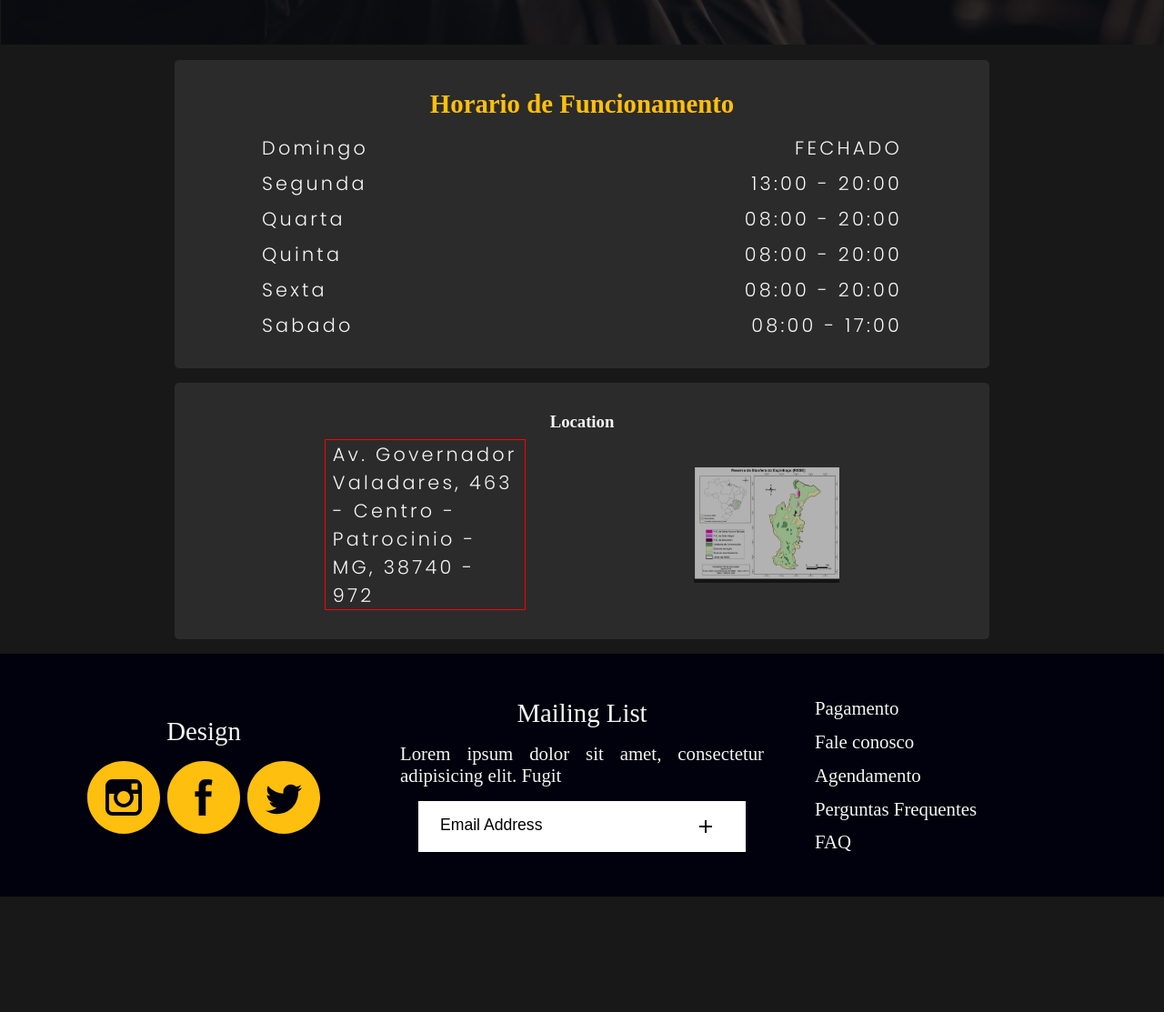
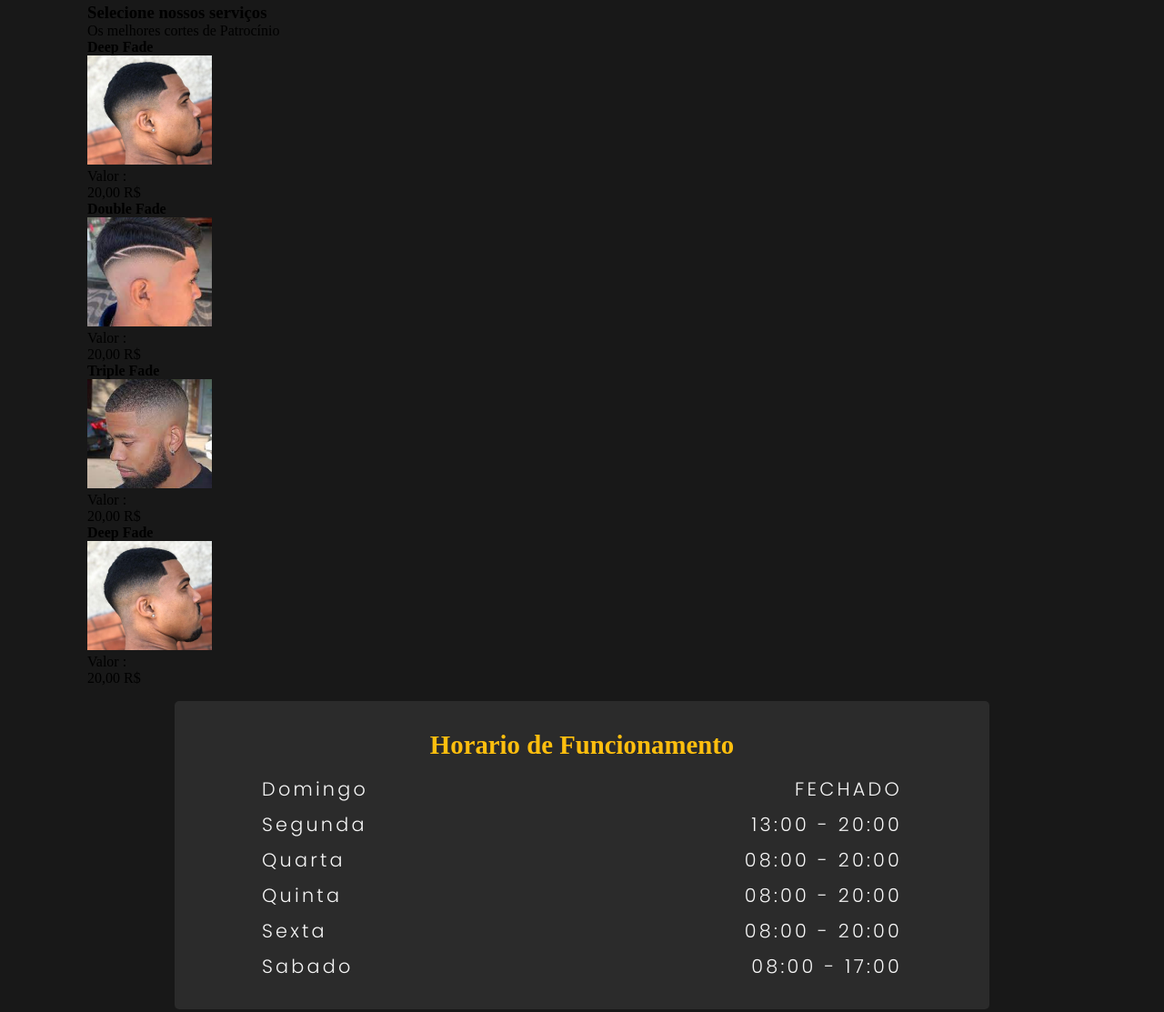
Before and after one commit to Geraldo-B-Neto/BarberShop_model2, a plain HTML site: page index.html in a window 1280 px wide. Shown: the part 373-1486 px from the top of the page at 91% size. Before the commit the page ends 1359 px from the top, so only its background shows below. Drawn offline with nearby package versions, Linux system fonts and the light colour scheme.

Commit message:
Add files via upload

```diff
--- a/index.html
+++ b/index.html
@@ -4,8 +4,6 @@
   <meta charset="UTF-8">
   <meta name="viewport" content="width=device-width, initial-scale=1.0">
   <link rel="stylesheet" href="css/index.css">
-  <script src="js/index.js"></script>
-  <link rel="stylesheet" href="https://cdnjs.cloudflare.com/ajax/libs/font-awesome/4.7.0/css/font-awesome.min.css">
 
   <link rel="stylesheet" href="https://fonts.googleapis.com/css2?family=Material+Symbols+Outlined:opsz,wght,FILL,GRAD@20..48,100..700,0..1,-50..200" />
 
@@ -21,18 +19,70 @@
 			</article>
 			<div class="boxTextPresentation">
 				<article class="textPresentation">
-					<h2>Barbearia do <br> Welingtom</h2>
+					<h2>Barbearia do Welingtom</h2>
 					<br>
 					<aside>
 						<span>A melhor barbearia de Patrocínio</span>
 					</aside>
 				</article>
-				<img src="img/logo.svg" alt="logo">
 			</div>
 
 		</div>
   </header>
 	<main>
+
+	  <section class="containerHairCuts">
+	    <article class="boxHairCutsTitle">
+	      <h3>Selecione nossos serviços</h3>
+	      <aside>Os melhores cortes de Patrocínio</aside>
+	    </article>
+	    <article class="boxHairCutsContent">
+	      <div class="cardHairCut">
+	        <div class="cardContent">
+	        <h4>Deep Fade</h4>
+	        <img src="img/hairCuts/Rectangle 10.png" alt="deepFade">
+	        <article class="hairCutPrice">
+	          <aside>Valor :</aside>
+	          <aside>20,00 R$</aside>
+	        </article>
+
+	        </div>
+	      </div>
+	      <div class="cardHairCut">
+	        <div class="cardContent">
+	        <h4>Double Fade</h4>
+	        <img src="img/hairCuts/Rectangle 7.png" alt="deepFade">
+	        <article class="hairCutPrice">
+	          <aside>Valor :</aside>
+	          <aside>20,00 R$</aside>
+	        </article>
+
+	        </div>
+	      </div>
+	      <div class="cardHairCut">
+	        <div class="cardContent">
+	        <h4>Triple Fade</h4>
+	        <img src="img/hairCuts/Rectangle 16.png" alt="deepFade">
+	        <article class="hairCutPrice">
+	          <aside>Valor :</aside>
+	          <aside>20,00 R$</aside>
+	        </article>
+
+	        </div>
+	      </div>
+	      <div class="cardHairCut">
+	        <div class="cardContent">
+	        <h4>Deep Fade</h4>
+	        <img src="img/hairCuts/Rectangle 10.png" alt="deepFade">
+	        <article class="hairCutPrice">
+	          <aside>Valor :</aside>
+	          <aside>20,00 R$</aside>
+	        </article>
+
+	        </div>
+	      </div>
+	    </article>
+	  </section>
 
 
 	  <section class="containerFuncionamento">
@@ -77,33 +127,23 @@
 	</main>
 	<footer>
 	  <section class="boxContentFooter">
-	    <h3>Design</h3>
+	    <h3>Nossas Redes</h3>
 	    <aside>
 	      <img src="img/socialMedia/instagram.svg" alt="instagram">
 	      <img src="img/socialMedia/facebook.svg" alt="facebook">
 	      <img src="img/socialMedia/twitter.svg" alt="twitter">
 	    </aside>
 	  </section>
-
-	  <section class="boxContentFooter">
-	    <h3>Mailing List</h3>
-	    <p>Lorem ipsum dolor sit amet, consectetur adipisicing elit. Fugit
-	    </p>
-	    <button>
-	      <aside>Email Address</aside>
-	      <span class="material-symbols-outlined add">add</span>
-	    </button>
-	  </section>
-
 	  <section class="boxContentFooter">
 	    <article class="footerMap">
 	      <aside>Pagamento</aside>
-	      <aside>Fale conosco</aside>
 	      <aside>Agendamento</aside>
-	      <aside>Perguntas Frequentes</aside>
 	      <aside>FAQ</aside>
 	    </article>
 	  </section>
+
 	</footer>
+	 <script src="js/index.js"></script>
+
 </body>
 </html>
```
